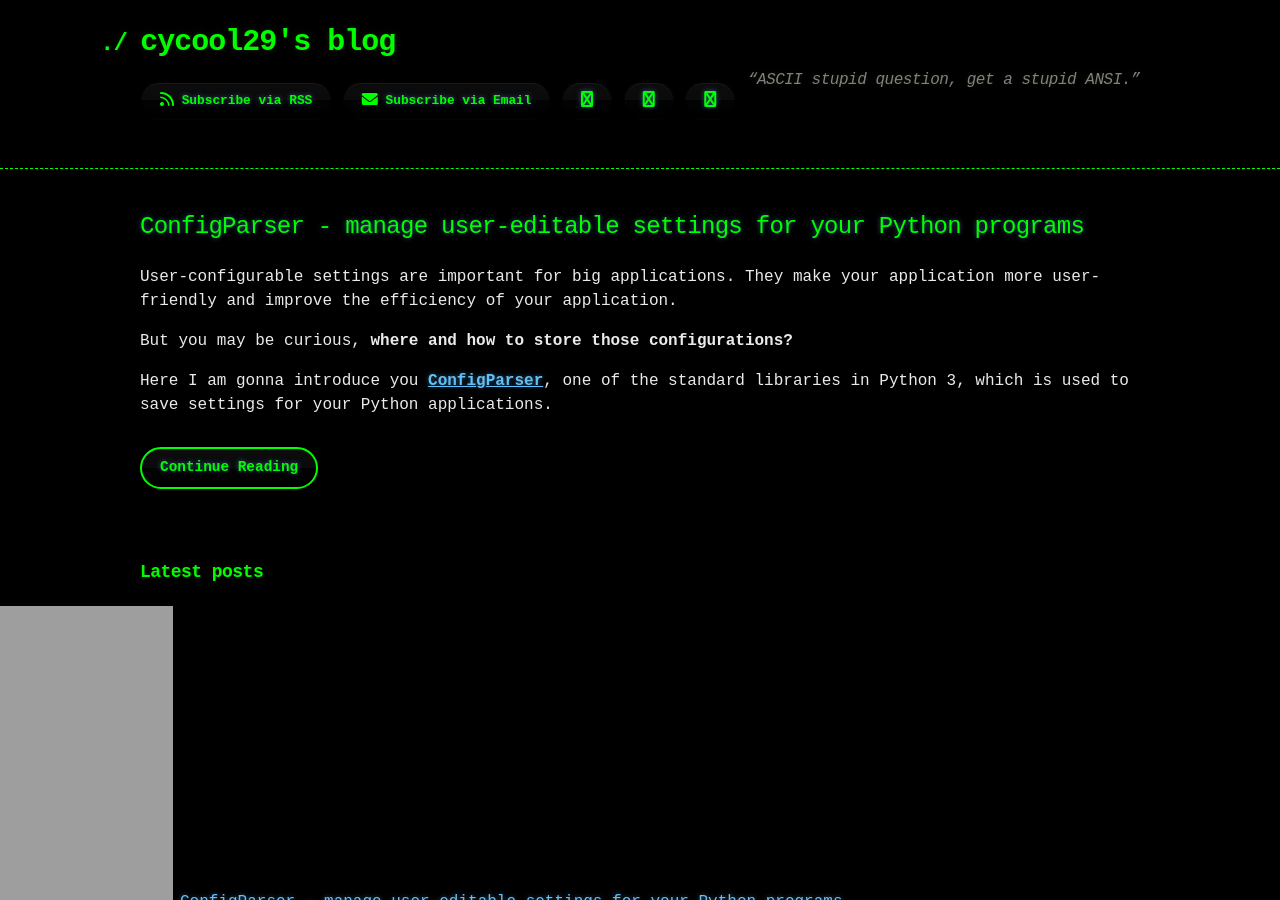
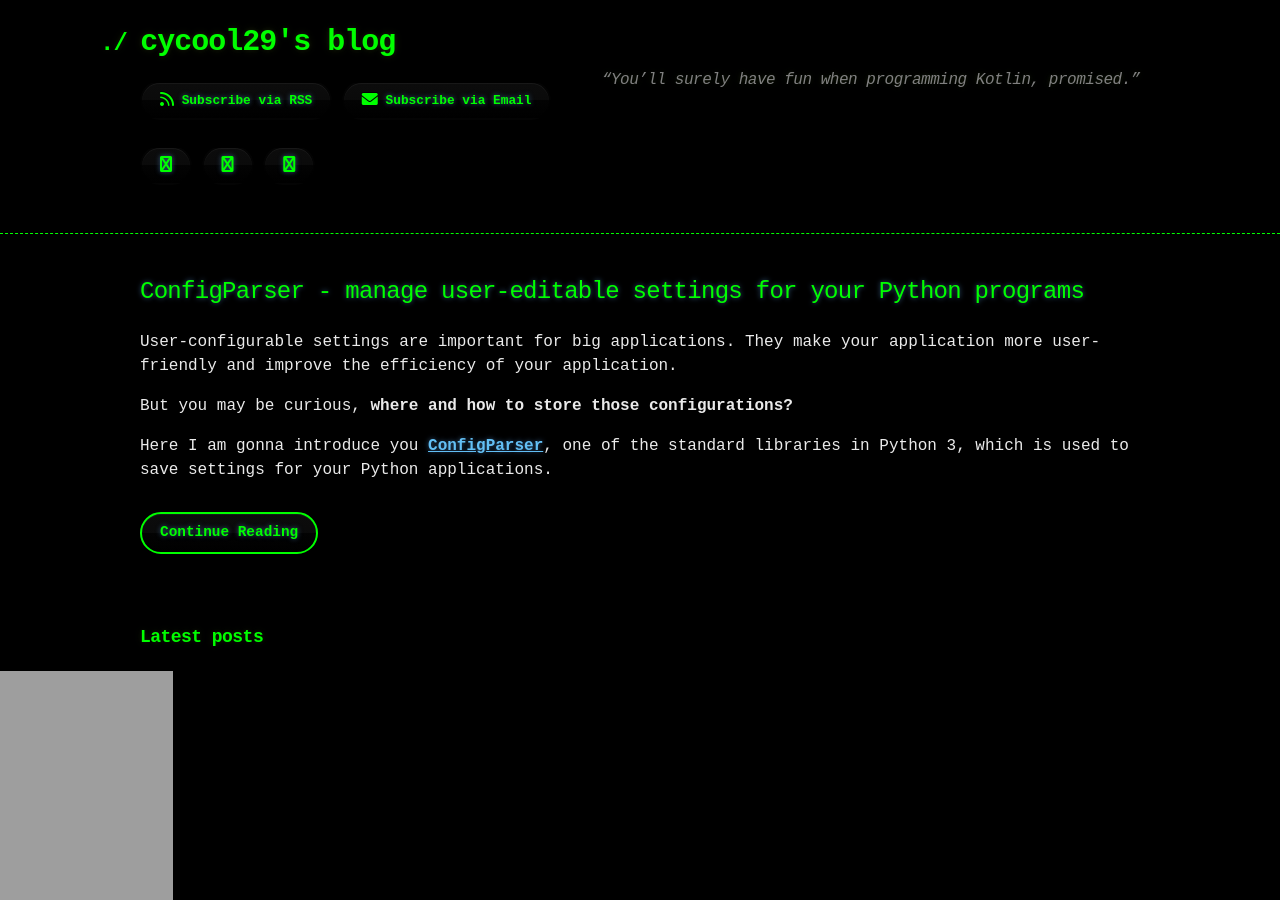
Before and after one commit to cycool29/cycool29.github.io, a Jekyll site: the page built from index.md, in a window 1280 px wide and 900 px high. Built offline with Jekyll 4.4.1, drawn with Linux system fonts in a browser that asks for light colours; a style sheet for code colours, icons or effects is not loaded.

Commit message:
Update quotes

```diff
--- a/_config.yml
+++ b/_config.yml
@@ -1,5 +1,5 @@
 title: cycool29's blog
-description: "“ASCII stupid question, get a stupid ANSI.” "
+description: "“You’ll surely have fun when programming Kotlin, promised.” "
 bio: A high school student. Intermediate in Python, Git, Bash. Learning JavaScript. He/Him. "
 author: cycool29
 url: https://cycool29.github.io
```
